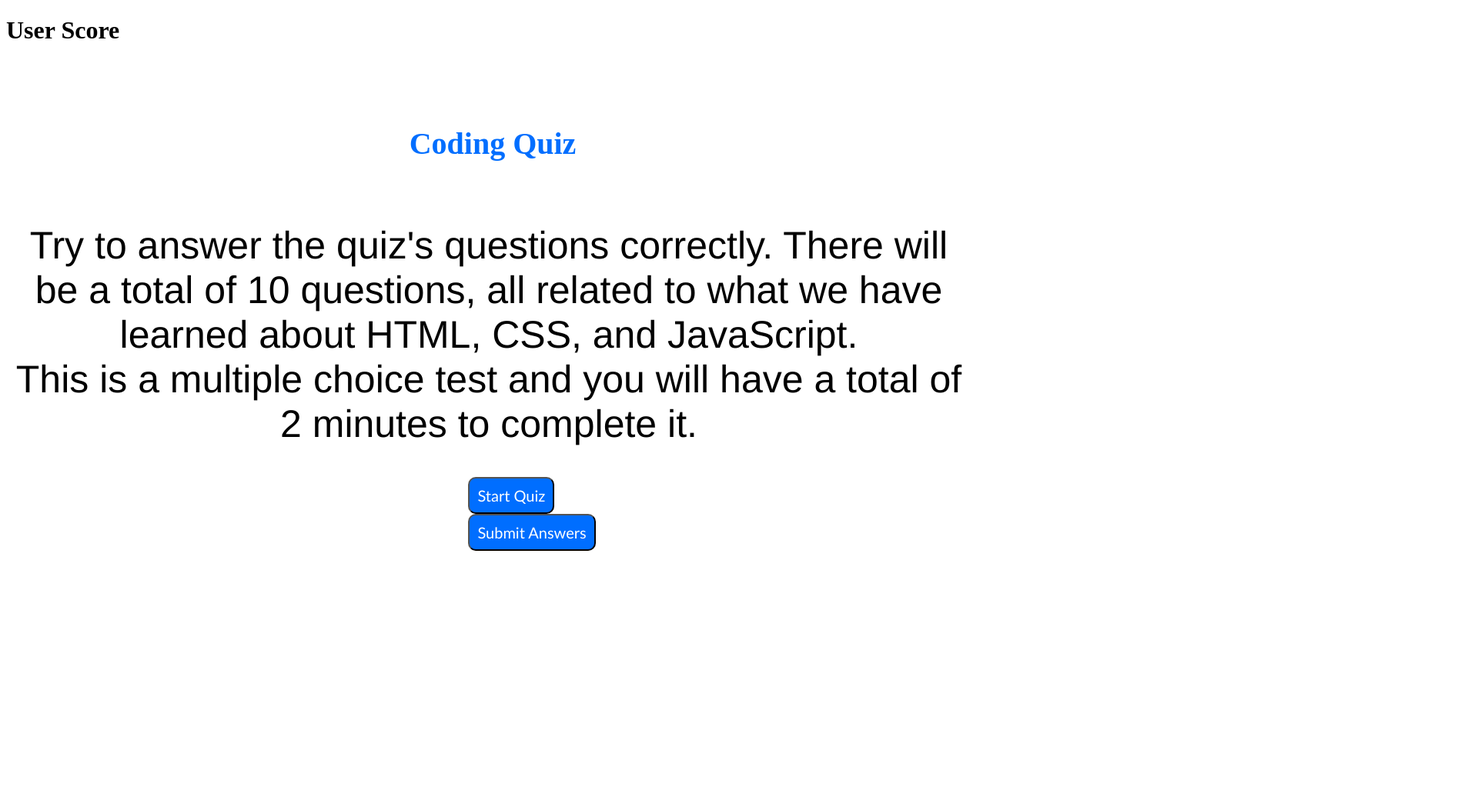
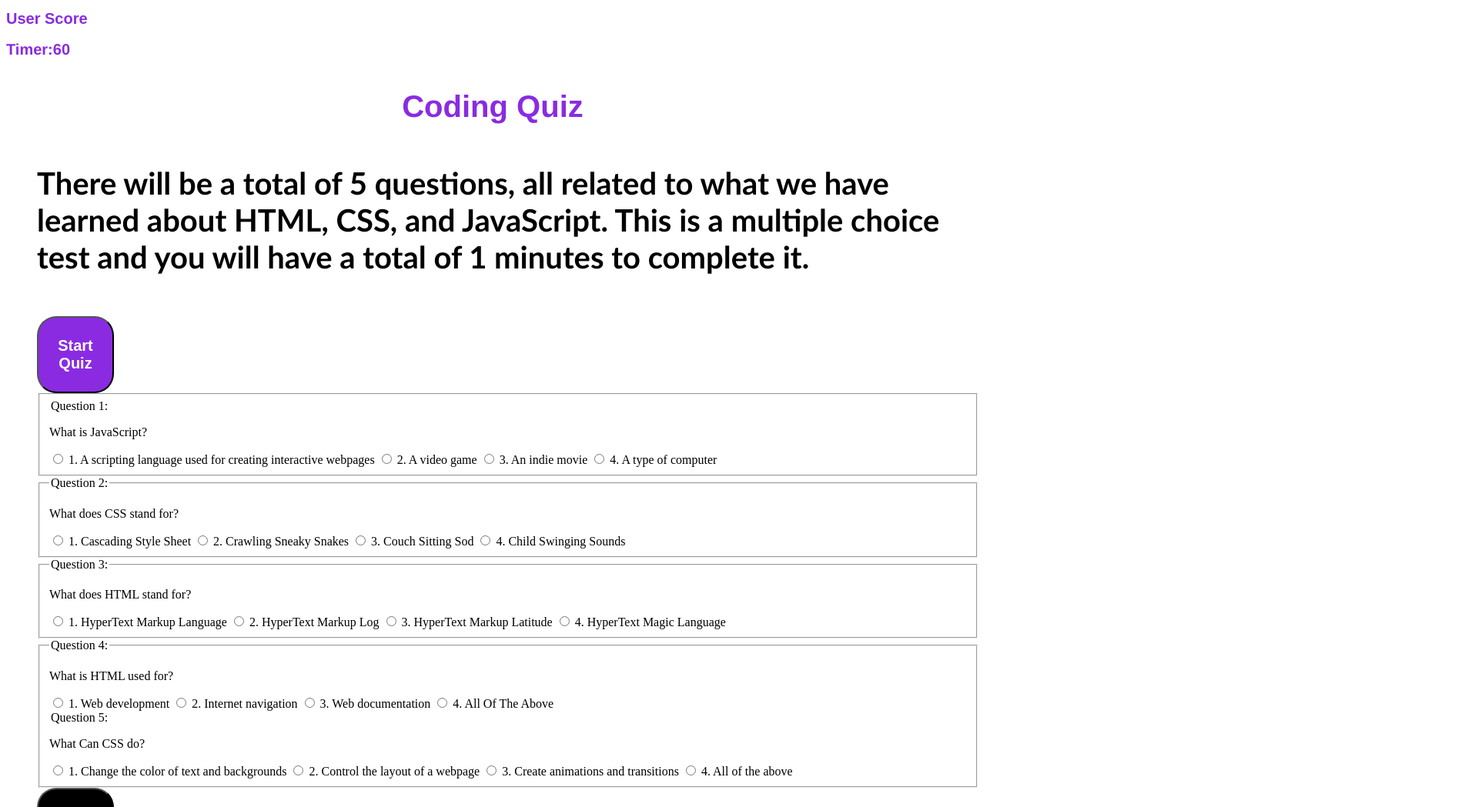
Before and after one commit to ambmeals/Web-API-Code-Quiz, a plain HTML site: page index.html in a window 1280 px wide. Shown: the top 1049 px of the page at 77% size, 1920 px wide, since content can reach past the window. Before the commit the page ends 800 px from the top, so only its background shows below. Drawn offline with Linux system fonts and the light colour scheme; files whose address does not match are found by name.

Commit message:
"Updated Looks, Changes color of buttons"

```diff
--- a/index.html
+++ b/index.html
@@ -11,27 +11,27 @@
 
   <body>
     <h1>User Score</h1>
-    <h2 id="timer"></h2>
+    <h2 id="timer">Timer:60</h2>
     <h3 id="quiz-title">Coding Quiz</h3>
     <ul id="quiz-instructions">
-      <ul id="timer"></ul>
-      <li>Try to answer the quiz's questions correctly. There will be a total of 10 questions, all related to what we have learned about HTML, CSS, and JavaScript.</li>
-      <li>This is a multiple choice test and you will have a total of 2 minutes to complete it.</li>
-    </ul>
+    <h4>There will be a total of 5 questions, all related to what we have learned about HTML, CSS, and JavaScript.
+          This is a multiple choice test and you will have a total of 1 minutes to complete it.</h4>
 
     <button id="start-btn" class="btn">Start Quiz</button>
 
     <form id="quiz-form">
-      <fieldset>
-        <legend>Question 1:</legend>
+      <fieldset div class="quiz-Question">
+        <quiz-Question><legend>Question 1:</legend>
           <p>What is JavaScript?</p>
           <input type="radio" name="q1" value="a"> 1. A scripting language used for creating interactive webpages
           <input type="radio" name="q1" value="b"> 2. A video game
           <input type="radio" name="q1" value="c"> 3. An indie movie
           <input type="radio" name="q1" value="d"> 4. A type of computer
+        </quiz-Question>
         </fieldset>
 
-      <fieldset>
+
+      <fieldset div class="quiz-Question">
         <legend>Question 2:</legend>
         <p>What does CSS stand for?</p>
           <input type="radio" name="q2" value="a"> 1. Cascading Style Sheet
@@ -40,7 +40,7 @@
           <input type="radio" name="q2" value="d"> 4. Child Swinging Sounds
       </fieldset>
 
-      <fieldset>
+      <fieldset div class="quiz-Question">
         <legend>Question 3:</legend>
         <p>What does HTML stand for?</p>
           <input type="radio" name="q3" value="a"> 1. HyperText Markup Language
@@ -49,7 +49,7 @@
           <input type="radio" name="q3" value="d"> 4. HyperText Magic Language
       </fieldset>
 
-      <fieldset>
+      <fieldset div class="quiz-Question">
         <legend>Question 4:</legend>
         <p>What is HTML used for?</p>
           <input type="radio" name="q4" value="a"> 1. Web development
@@ -64,4 +64,4 @@
                 <input type="radio" name="q5" value="c"> 3. Create animations and transitions
                 <input type="radio" name="q5" value="d"> 4. All of the above
                 </fieldset>
-  <button id="submit-btn" class="btn">Submit Answers</button
+  <button id="submit-btn" class="btn2">Submit Answers</button>
--- a/node.js
+++ b/node.js
@@ -6,7 +6,7 @@ var restartBtn = document.getElementById("restart");
 var resultsEl = document.getElementById("results");
 var scoreEl = document.getElementById("score");
 var questionContainers = document.querySelectorAll(".quiz-question");
-var secondsLeft = 120; // Two minute quiz
+var secondsLeft = 60; // one minute quiz
 
 // Function to start the timer
 function startTimer() {
--- a/style.css
+++ b/style.css
@@ -1,77 +1,55 @@
-body {
-    background-color: #ffffff;
-  }
+body{
+  background-color: rgb(255, 255, 255);
+}
 
-  .userscore {
-    background-color: #ffffff;
-    color: rgb(0, 110, 255);
-    padding: 20px;
-    text-align: left;
-    font-weight: 100;
-    font-size: 30px;
-  }
+/*UserScore*/
+h1 {
+  text-align: left;
+  color: blueviolet;
+  font-family: Arial, Helvetica, sans-serif;
+  font-size: 20px;
+}
+/*Timer:120*/
+h2 {
+  text-align: left;
+  color: blueviolet;
+  font-family: 'Franklin Gothic Medium', 'Arial Narrow', Arial, sans-serif;
+  font-size: 20px;
+}
+/*Coding Quiz*/
+h3 {
+  text-align: center;
+  color: blueviolet;
+  font-family: 'Franklin Gothic Medium', 'Arial Narrow', Arial, sans-serif;
+  font-size: 40px;
+}
+/*Quiz Instructions*/
+h4 {
+font-family: 'Trebuchet MS', 'Lucida Sans Unicode', 'Lucida Grande', 'Lucida Sans', Arial, sans-serif;
+font-style: bold;
+font-size: 40px;
+color: black;
+}
 
-  h2 {
-    background-color: #ffffff;
-    color: rgb(0, 110, 255);
-    padding: 20px;
-    text-align: left;
-    font-weight: 100;
-    font-size: 30px;
-    position: relative;
-    top: -90px;
-    left: 80%;
-  }
+.btn {
+  font-family: Arial, Helvetica, sans-serif;
+  background-color: blueviolet;
+  color: rgb(255, 255, 255);
+  font-weight: 700;
+  font-size: 20px;
+  border-radius: 25px;
+  width: 100px;
+  height: 100px;
+  float: center;
+}
 
-
-  h3 {
-    background-color: #ffffff;
-    color: rgb(0, 110, 255);
-    text-align: center;
-    font-family: 'Times New Roman', Times, serif;
-    font-size: 40px;
-  }
-
-  /* Style the navigation links */
-  ul {
-    color: #000000;
-    padding: 10px;
-    margin-right: 10px;
-    text-align: center;
-    font-family: 'Franklin Gothic Medium', 'Arial Narrow', Arial, sans-serif;
-    font-size: 50px;
-    border-radius: 10px;
-  }
-
-  /* Style the active navigation link */
-  button {
-    background-color: rgb(0, 110, 255);
-    color: white;
-    padding: 10px;
-    font-family: 'Gill Sans', 'Gill Sans MT', Calibri, 'Trebuchet MS', sans-serif;
-    font-size: 20px;
-    border-radius: 10px;
-    margin: 0;
-    position: relative;
-    top: -20px;
-    left: 47.5%;
-  }
-  .btn:active{
-
-    background-color: rgb(255, 0, 0);
-
-    }
-  fieldset {
-    display: none;
-  }
-  .hidden {
-    display: none;
-  }
-
-
-  /* Style the footer */
-  .hidden {
-    background-color: rgb(0, 110, 255);;
-    padding: 20px;
-    text-align: center;
-  }
+.btn2 {
+  font-family: Arial, Helvetica, sans-serif;
+  background-color: rgb(0, 0, 0);
+  color: rgb(255, 255, 255);
+  font-weight: 700;
+  font-size: 20px;
+  border-radius: 25px;
+  width: 100px;
+  height: 100px;
+}
```
Also changed, not shown: 1 other file. Lines whose indentation alone changed are shown as unchanged.
